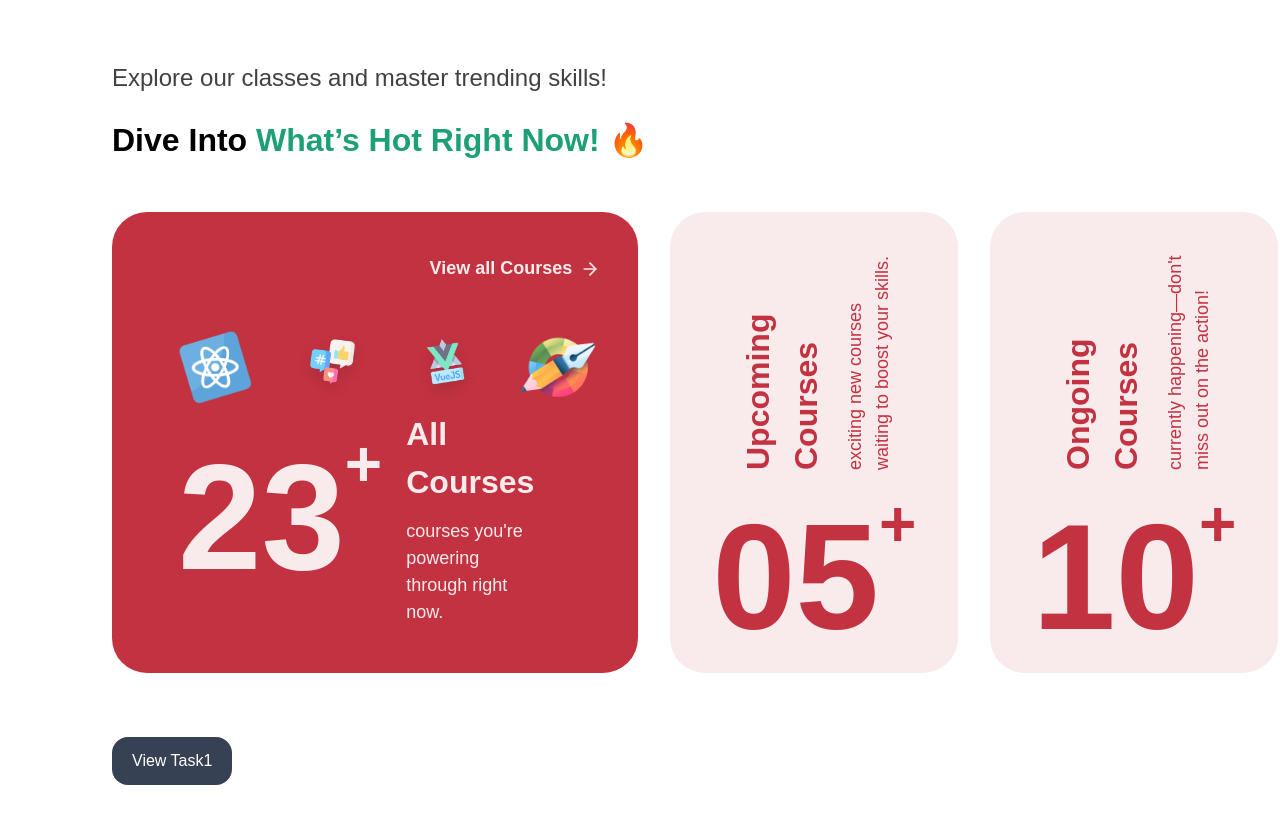
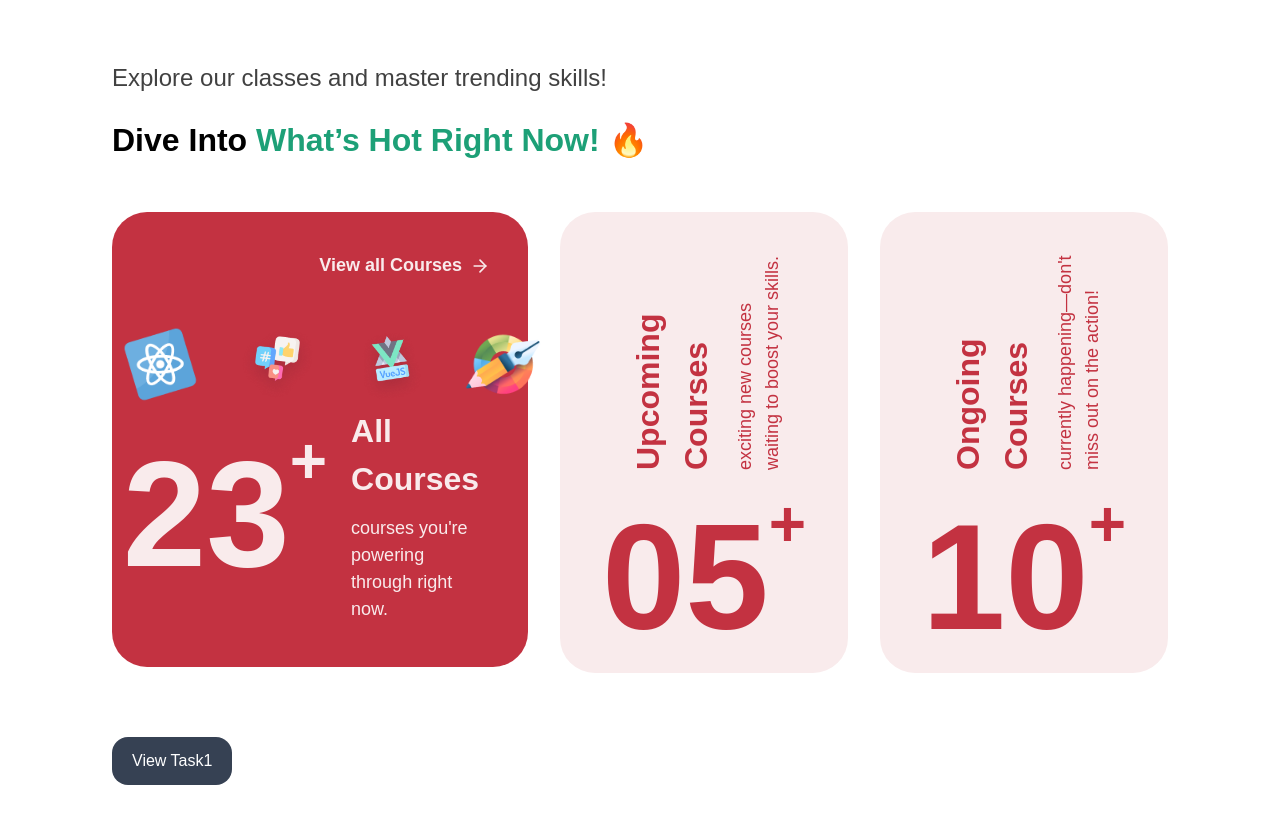
Before and after one commit to raineetu/task1, a React (Vite) app: page /task2 in a window 1280 px wide. Shown: the top 824 px of the page. Built offline with nearby package versions, Linux system fonts and the light colour scheme; a web font is replaced by a local one.

Commit message:
feat: added the animation

```diff
--- a/src/components/task2/Task2.jsx
+++ b/src/components/task2/Task2.jsx
@@ -24,25 +24,51 @@ const Task2 = () => {
 
       {/* task 2 card */}
       <div className="mt-[48px] flex flex-col xl:flex-row gap-[32px]">
-        {cards.map((card) =>
-          card.id === activeID ? (
+        {cards.map((card) => {
+          const isActive = card.id === activeID;
+
+          return (
+            <div
+              key={card.id}
+              onClick={() => setActiveId(card.id)}
+              className="relative transition-all duration-500 ease-in-out"
+              style={{
+                flex: isActive ? "2 1 0%" : "1 1 0%",
+              }}
+            >
+              {/* Active card */}
+              <div
+                className="transition-opacity duration-500 ease-in-out absolute inset-0"
+                style={{
+                  opacity: isActive ? 1 : 0,
+                  pointerEvents: isActive ? "auto" : "none",
+                }}
+              >
                 <ActiveCourseCard
-              key={card.id}
                   cat={card.cat}
                   num={card.num}
                   icons={card.icons}
                   activeSub={card.activeSub}
                 />
-          ) : (
-            <div key={card.id} onClick={() => setActiveId(card.id)}>
+              </div>
+
+              {/* Inactive card */}
+              <div
+                className="transition-opacity duration-500 ease-in-out"
+                style={{
+                  opacity: isActive ? 0 : 1,
+                  pointerEvents: isActive ? "none" : "auto",
+                }}
+              >
                 <InActiveCourseCard
                   cat={card.cat}
                   num={card.num}
                   sub={card.sub}
                 />
               </div>
-          ),
-        )}
+            </div>
+          );
+        })}
       </div>
 
       {/* link to task 1 */}
```
Lines whose indentation alone changed are shown as unchanged.
